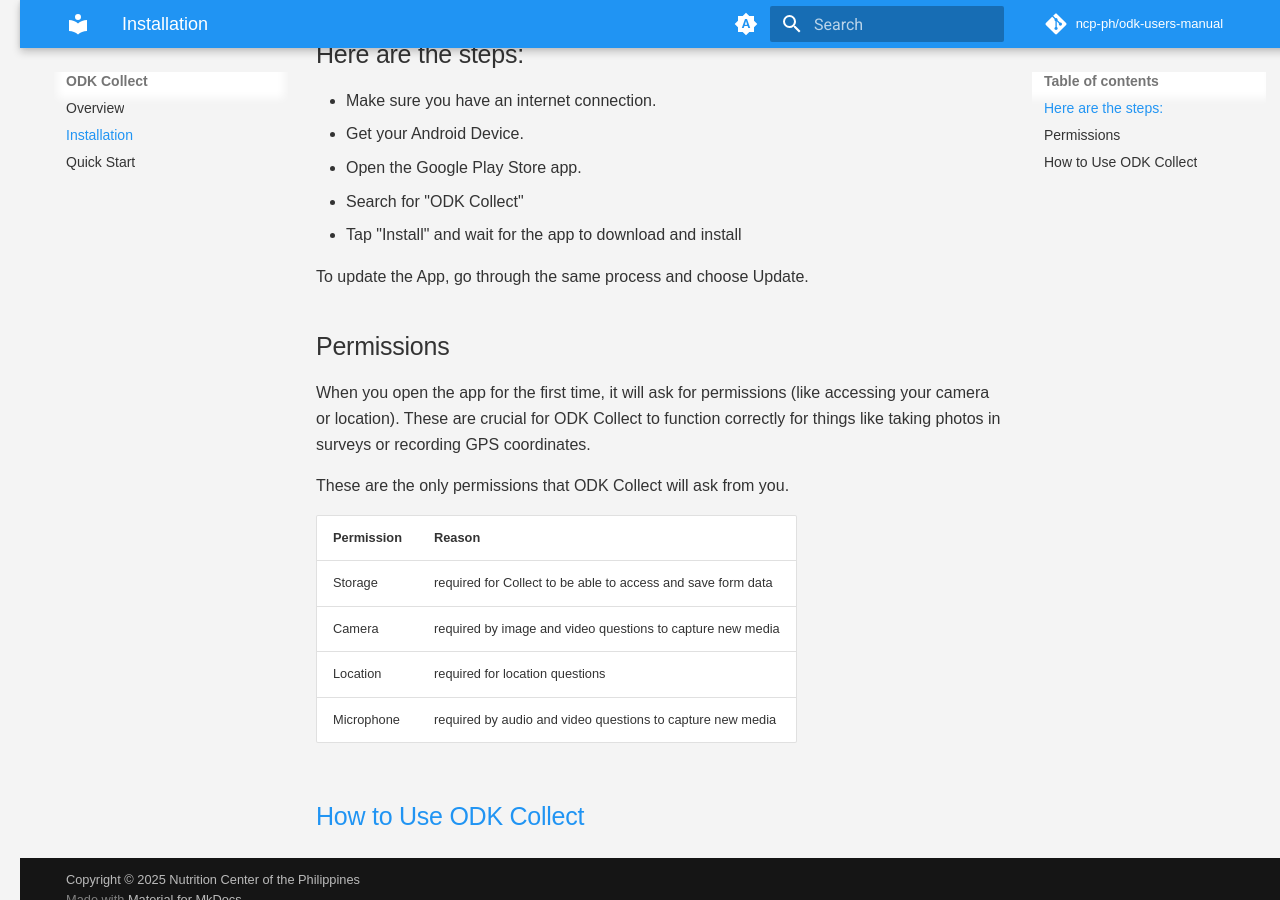
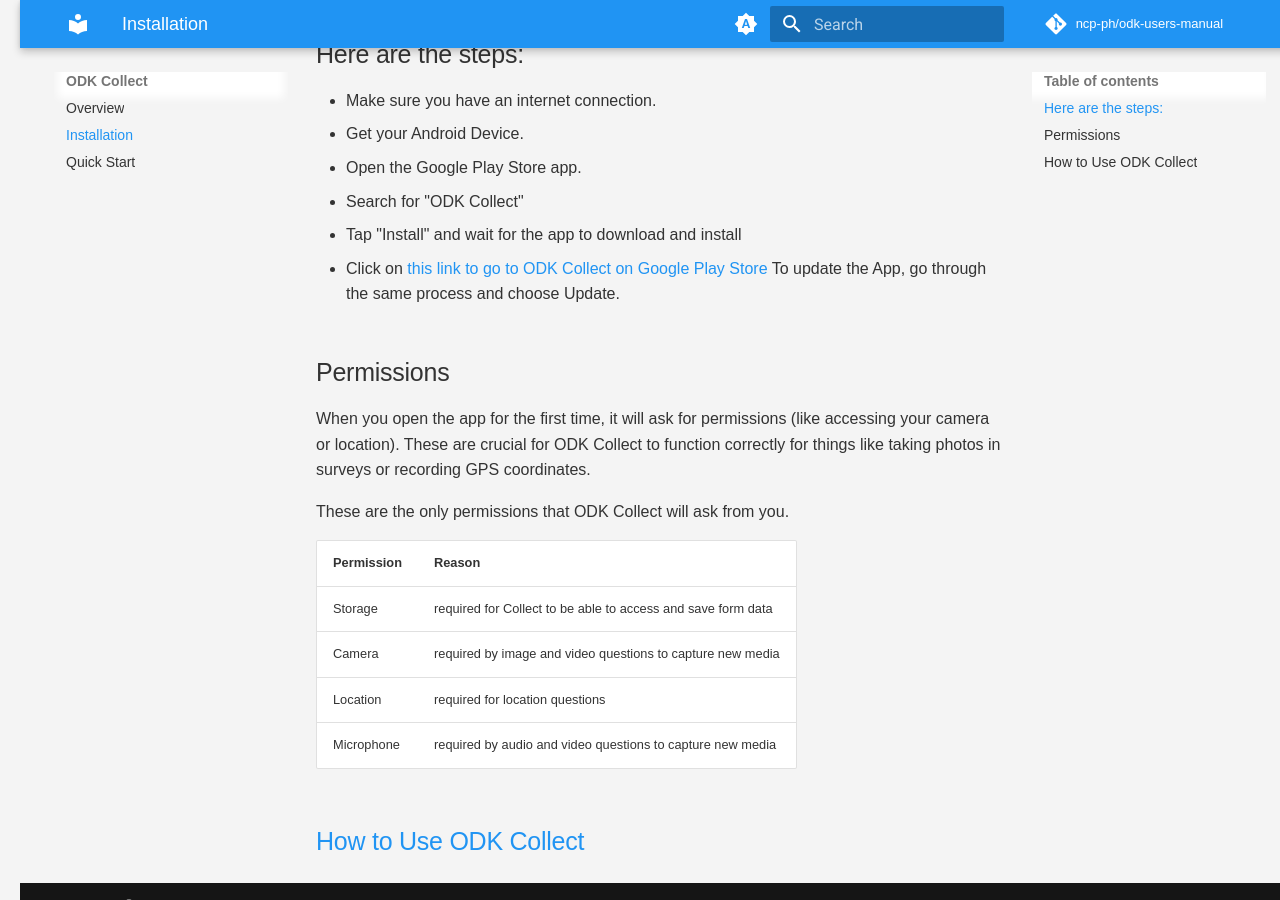
Before and after one commit to ncp-ph/odk-users-manual, an MkDocs documentation site: the page built from docs/install-odk-collect.md, in a window 1280 px wide and 900 px high, scrolled down 342 px. Built offline with MkDocs 1.6.1 and Material for MkDocs 9.7.7, drawn with Linux system fonts in a browser that asks for light colours; comment, search, counter and statistics services are not loaded.

Commit message:
Add Google Play collect link

```diff
--- a/docs/install-odk-collect.md
+++ b/docs/install-odk-collect.md
@@ -11,6 +11,7 @@ Just like any other Android App, you download ODK Collect from the Google Play S
 - Search for "ODK Collect"
 - Tap "Install" and wait for the app to download and install
 
+- Click on [this link to go to ODK Collect on Google Play Store](https://play.google.com/store/apps/details?id=org.odk.collect.android)
 To update the App, go through the same process and choose Update.
 
 ## Permissions
@@ -26,5 +27,4 @@ These are the only permissions that ODK Collect will ask from you.
 | Location     | required for location questions                         |
 | Microphone   | required by audio and video questions to capture new media |
 
-
 ## [How to Use ODK Collect](./try-odk-collect.md)
```
